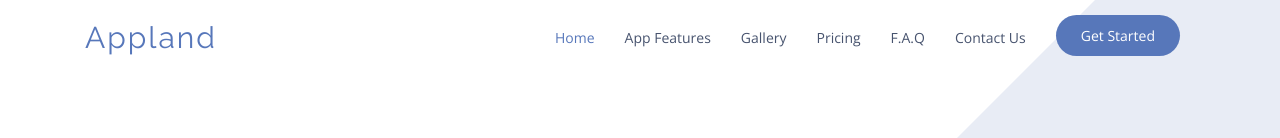
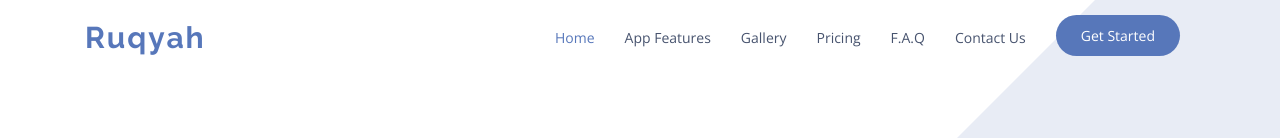
Before and after one commit to kanglerian/ruqyah, a plain HTML site: page index.html in a window 1280 px wide. Shown: the top 138 px of the page. Drawn offline with nearby package versions, Linux system fonts and the light colour scheme.

Commit message:
ganti judul

```diff
--- a/index.html
+++ b/index.html
@@ -44,7 +44,7 @@
     <div class="container d-flex align-items-center">
 
       <div class="logo mr-auto">
-        <h1 class="text-light"><a href="index.html">Appland</a></h1>
+        <h1 class="text-light"><a href="index.html"><b>Ruqyah</b></a></h1>
         <!-- Uncomment below if you prefer to use an image logo -->
         <!-- <a href="index.html"><img src="assets/img/logo.png" alt="" class="img-fluid"></a>-->
       </div>
```
